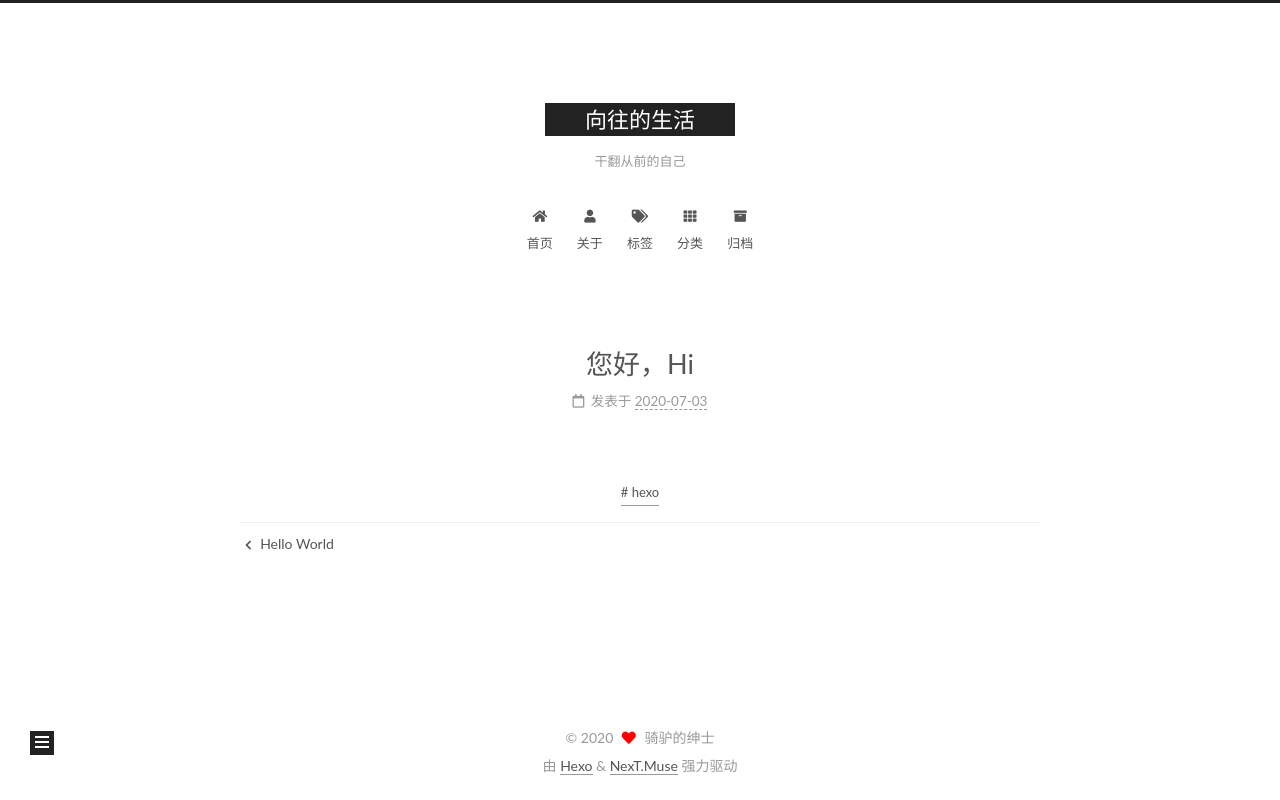
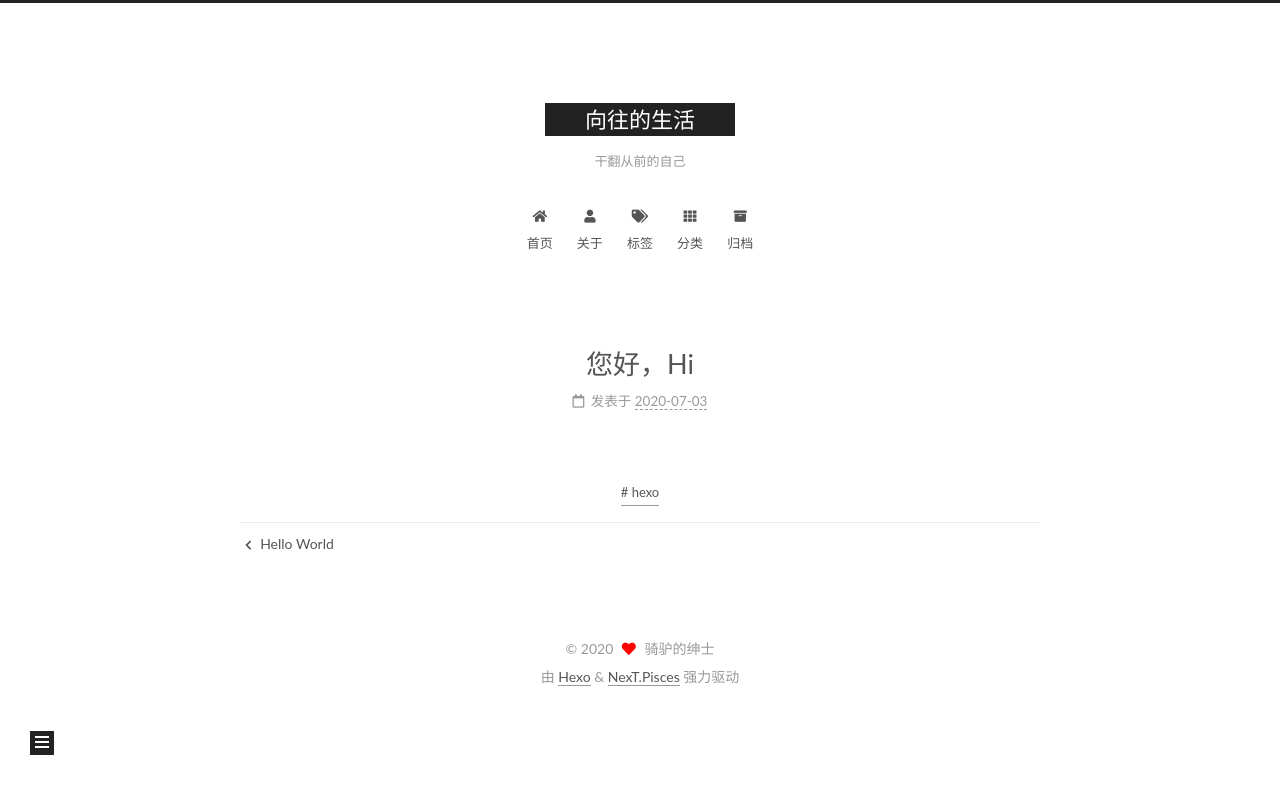
Before and after one commit to 137323747/137323747.github.io, a plain HTML site: page 2020/07/03/hello-hexo/index.html in a window 1280 px wide. Drawn offline with Linux system fonts and the light colour scheme.

Commit message:
Site updated: 2020-07-03 18:10:19

```diff
--- a/2020/07/03/hello-hexo/index.html
+++ b/2020/07/03/hello-hexo/index.html
@@ -17,7 +17,7 @@
 
 <script id="hexo-configurations">
     var NexT = window.NexT || {};
-    var CONFIG = {"hostname":"www.devopsai.cn","root":"/","scheme":"Muse","version":"7.8.0","exturl":false,"sidebar":{"position":"left","display":"post","padding":18,"offset":12,"onmobile":false},"copycode":{"enable":false,"show_result":false,"style":null},"back2top":{"enable":true,"sidebar":false,"scrollpercent":false},"bookmark":{"enable":false,"color":"#222","save":"auto"},"fancybox":false,"mediumzoom":false,"lazyload":false,"pangu":false,"comments":{"style":"tabs","active":null,"storage":true,"lazyload":false,"nav":null},"algolia":{"hits":{"per_page":10},"labels":{"input_placeholder":"Search for Posts","hits_empty":"We didn't find any results for the search: ${query}","hits_stats":"${hits} results found in ${time} ms"}},"localsearch":{"enable":false,"trigger":"auto","top_n_per_article":1,"unescape":false,"preload":false},"motion":{"enable":true,"async":false,"transition":{"post_block":"fadeIn","post_header":"slideDownIn","post_body":"slideDownIn","coll_header":"slideLeftIn","sidebar":"slideUpIn"}}};
+    var CONFIG = {"hostname":"www.devopsai.cn","root":"/","scheme":"Pisces","version":"7.8.0","exturl":false,"sidebar":{"position":"left","display":"post","padding":18,"offset":12,"onmobile":false},"copycode":{"enable":false,"show_result":false,"style":null},"back2top":{"enable":true,"sidebar":false,"scrollpercent":false},"bookmark":{"enable":false,"color":"#222","save":"auto"},"fancybox":false,"mediumzoom":false,"lazyload":false,"pangu":false,"comments":{"style":"tabs","active":null,"storage":true,"lazyload":false,"nav":null},"algolia":{"hits":{"per_page":10},"labels":{"input_placeholder":"Search for Posts","hits_empty":"We didn't find any results for the search: ${query}","hits_stats":"${hits} results found in ${time} ms"}},"localsearch":{"enable":false,"trigger":"auto","top_n_per_article":1,"unescape":false,"preload":false},"motion":{"enable":true,"async":false,"transition":{"post_block":"fadeIn","post_header":"slideDownIn","post_body":"slideDownIn","coll_header":"slideLeftIn","sidebar":"slideUpIn"}}};
   </script>
 
   <meta name="description" content="这是一个技术博客">
@@ -336,7 +336,7 @@
   </span>
   <span class="author" itemprop="copyrightHolder">骑驴的绅士</span>
 </div>
-  <div class="powered-by">由 <a href="https://hexo.io/" class="theme-link" rel="noopener" target="_blank">Hexo</a> & <a href="https://muse.theme-next.org/" class="theme-link" rel="noopener" target="_blank">NexT.Muse</a> 强力驱动
+  <div class="powered-by">由 <a href="https://hexo.io/" class="theme-link" rel="noopener" target="_blank">Hexo</a> & <a href="https://pisces.theme-next.org/" class="theme-link" rel="noopener" target="_blank">NexT.Pisces</a> 强力驱动
   </div>
 
 
@@ -362,7 +362,7 @@
 <script src="/js/motion.js"></script>
 
 
-<script src="/js/schemes/muse.js"></script>
+<script src="/js/schemes/pisces.js"></script>
 
 
 <script src="/js/next-boot.js"></script>
```
Also changed, not shown: 2020/07/03/hello-world/index.html (+3 -3 lines), archives/2020/07/index.html (+3 -3 lines), archives/2020/index.html (+3 -3 lines), archives/index.html (+3 -3 lines), index.html (+3 -3 lines), tags/hexo/index.html (+3 -3 lines).
